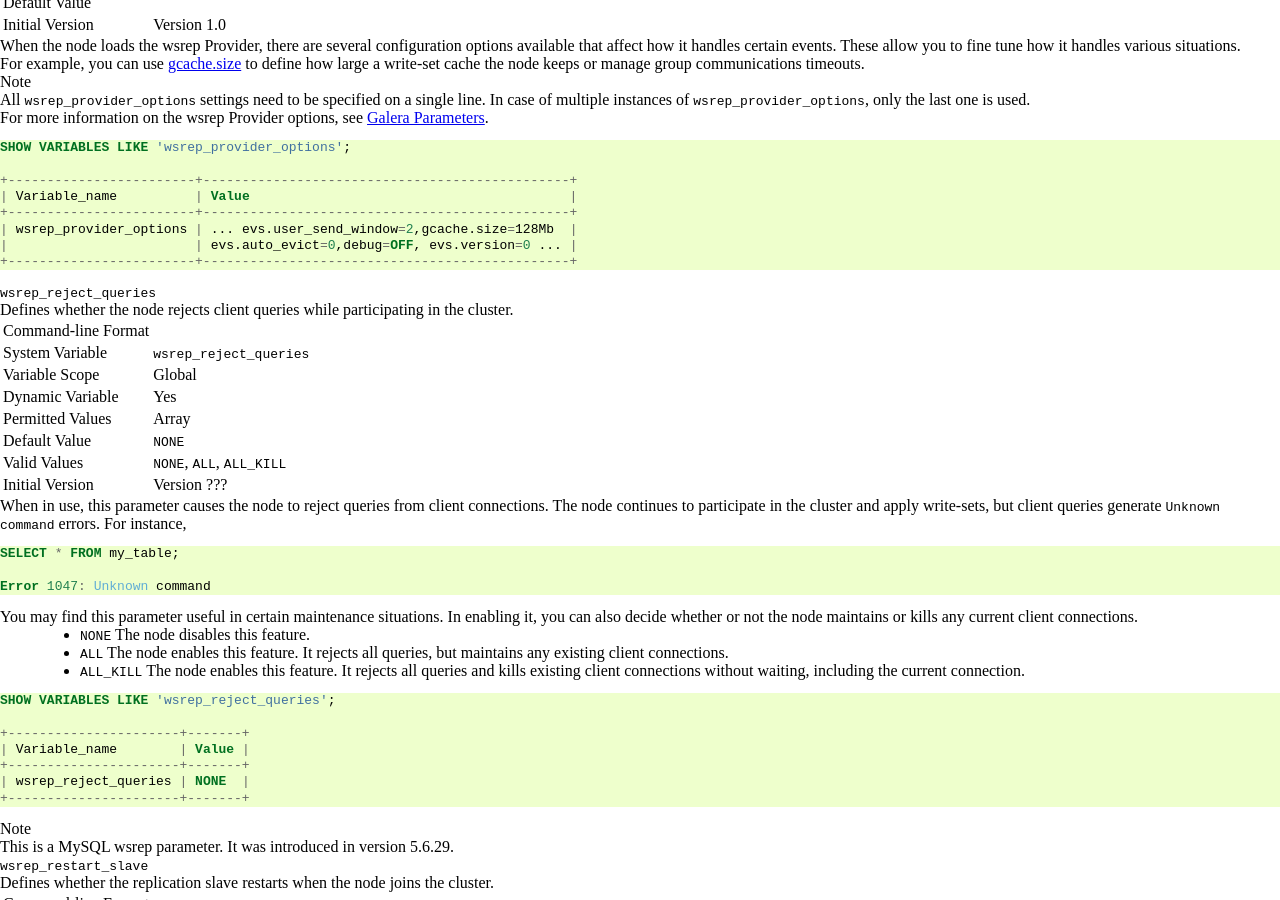
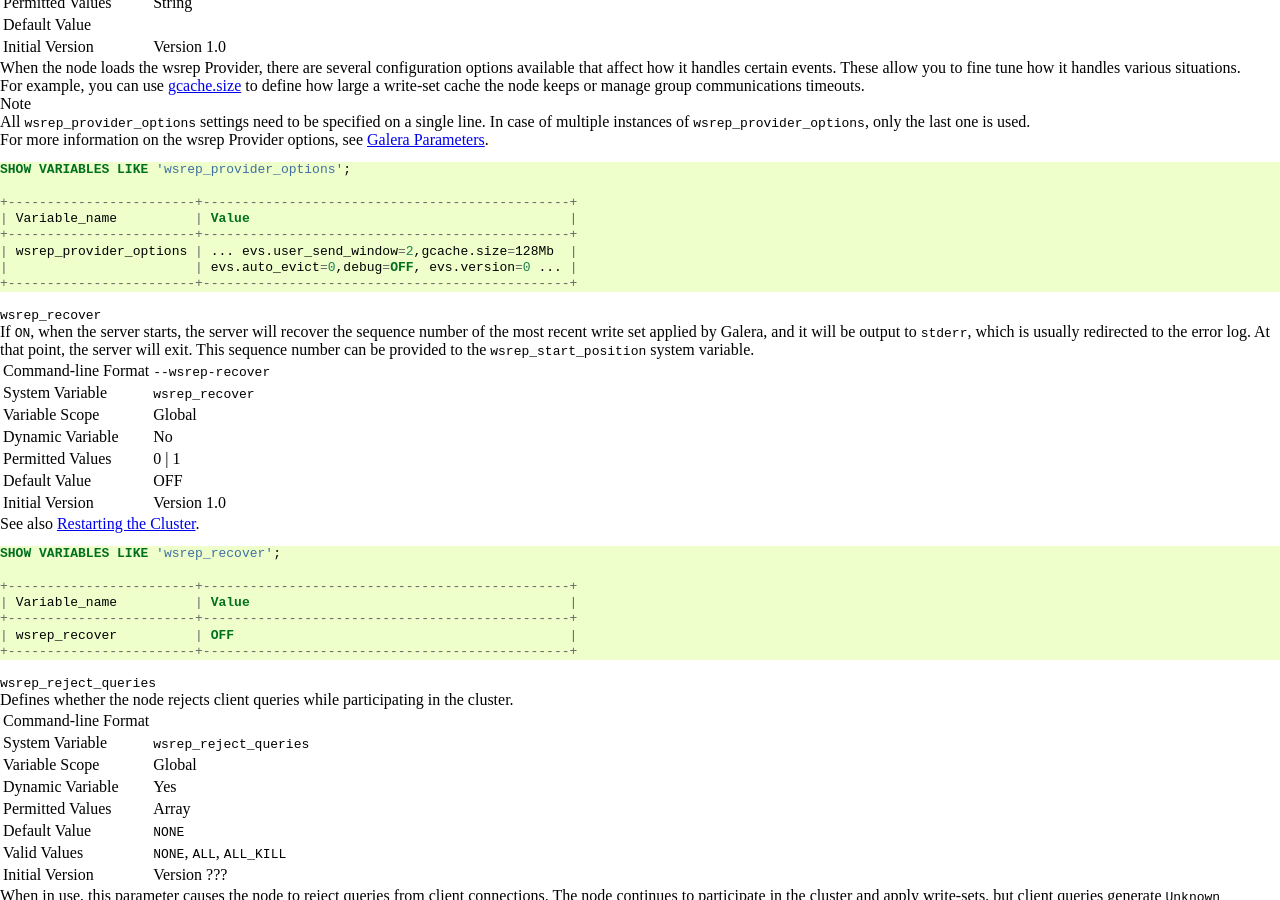
Before and after one commit to codership/documentation, a Sphinx documentation site: the page built from galeracluster/source/documentation/mysql-wsrep-options.rst, in a window 1280 px wide and 900 px high, scrolled down 13511 px. Built offline with Sphinx 7.4.7, drawn with Linux system fonts in a browser that asks for light colours; comment, search, counter and statistics services are not loaded; some of the changed text lies outside the part shown.

Commit message:
Issue #192. wsrep_recover option was added.

```diff
--- a/galeracluster/source/documentation/mysql-wsrep-options.rst
+++ b/galeracluster/source/documentation/mysql-wsrep-options.rst
@@ -93,6 +93,7 @@ These are MySQL system variables introduced by wsrep API patch version 0.8. Almo
    ":ref:`wsrep_preordered <wsrep_preordered>`", "``OFF``", "Yes", "", "1.0", ""
    ":ref:`wsrep_provider <wsrep_provider>`", "``NONE``", "Yes", "", "1.0", ""
    ":ref:`wsrep_provider_options <wsrep_provider_options>`", "", "Yes", "", "1.0", ""
+   ":ref:`wsrep_recover <wsrep_recover>`", "``OFF``", "Yes", "No", "1.0", ""
    ":ref:`wsrep_reject_queries <wsrep_reject_queries>`", "``NONE``", "Yes", "Yes", "???", ""
    ":ref:`wsrep_restart_slave <wsrep_restart_slave>`", "``OFF``", "Yes", "Yes", "1.0", ""
    ":ref:`wsrep_retry_autocommit <wsrep_retry_autocommit>`", "``1``", "Yes", "", "1.0", ""
@@ -1199,6 +1200,36 @@ For more information on the wsrep Provider options, see :doc:`galera-parameters`
    +------------------------+-----------------------------------------------+
 
 
+.. _`wsrep_recover`:
+.. rst-class:: section-heading
+.. rubric:: ``wsrep_recover``
+
+If ``ON``, when the server starts, the server will recover the sequence number of the most recent write set applied by Galera, and it will be output to ``stderr``, which is usually redirected to the error log. At that point, the server will exit. This sequence number can be provided to the ``wsrep_start_position`` system variable.
+
+.. csv-table::
+   :class: doc-options
+
+   "Command-line Format", "``--wsrep-recover``"
+   "System Variable", "``wsrep_recover``"
+   "Variable Scope", "Global"
+   "Dynamic Variable", "No"
+   "Permitted Values", "0 | 1"
+   "Default Value", "OFF"
+   "Initial Version", "Version 1.0"
+
+See also :doc:`Restarting the Cluster <../training/tutorials/restarting-cluster>`.
+
+.. code-block:: mysql
+
+   SHOW VARIABLES LIKE 'wsrep_recover';
+
+   +------------------------+-----------------------------------------------+
+   | Variable_name          | Value                                         |
+   +------------------------+-----------------------------------------------+
+   | wsrep_recover          | OFF                                           |
+   +------------------------+-----------------------------------------------+
+
+
 .. _`wsrep_reject_queries`:
 .. rst-class:: section-heading
 .. rubric:: ``wsrep_reject_queries``
```
